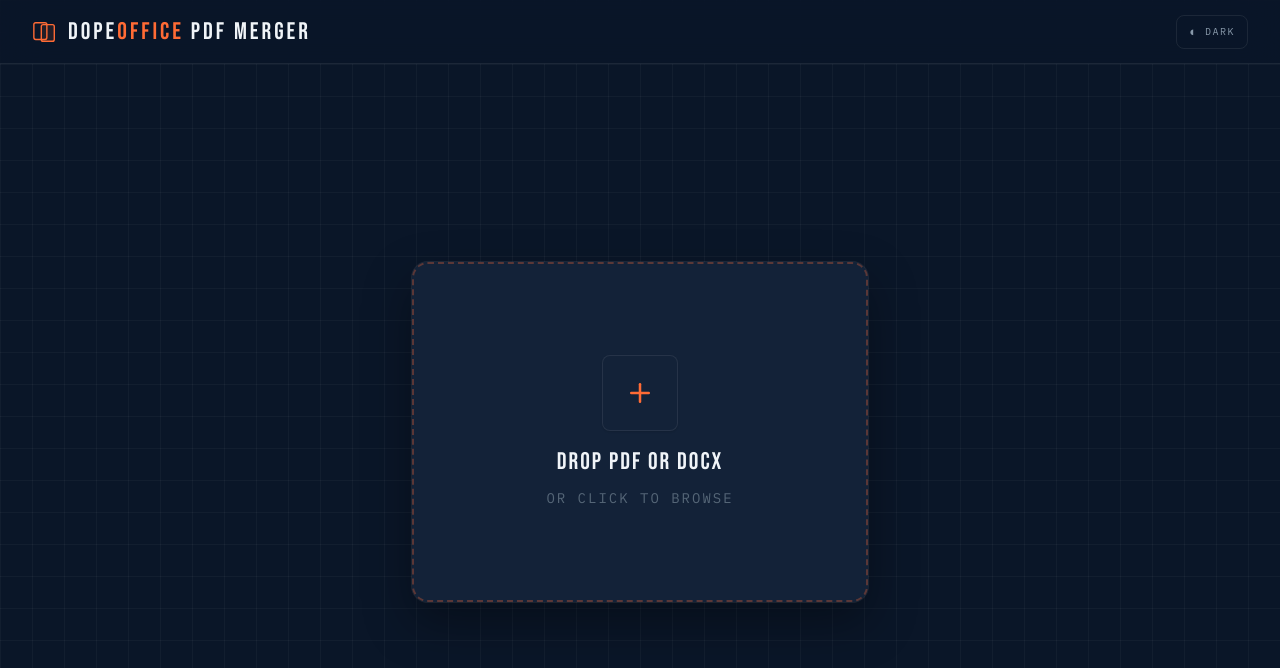
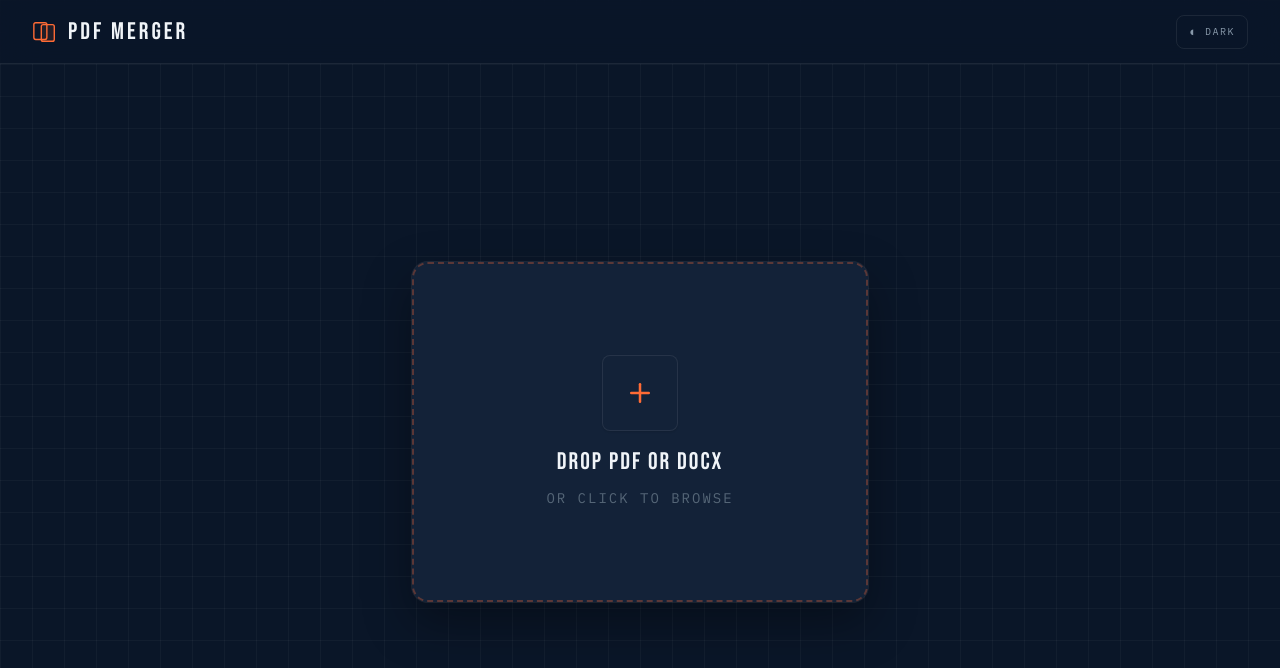
Before and after one commit to pragyavaishanav/pdfmerger-react, a Next.js app: page / in a window 1280 px wide. Shown: the top 668 px of the page. Built offline with nearby package versions, Linux system fonts and the light colour scheme.

Commit message:
dope office name removed

```diff
--- a/app/components/header.tsx
+++ b/app/components/header.tsx
@@ -44,7 +44,8 @@ export function Header() {
             <DopeofficeLogo />
           </div>
           <span className="logo-text">
-            DOPE<em>OFFICE</em> PDF MERGER
+            {/* DOPE<em>OFFICE</em>  */}
+            PDF MERGER
           </span>
         </div>
         <div className="header-actions">
```
